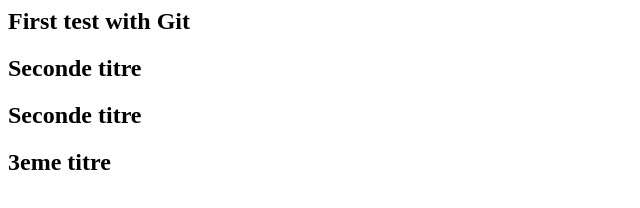
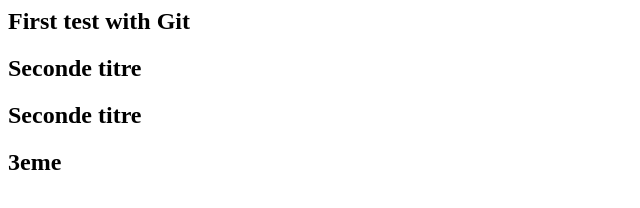
Before and after one commit to AbdelkaderS/projet, a plain HTML site: page index.html in a window 1280 px wide. Shown: the full height of the page, 0-640 px from the left. Drawn offline with Linux system fonts and the light colour scheme.

Commit message:
commit 2

```diff
--- a/index.html
+++ b/index.html
@@ -4,6 +4,6 @@
 <h2> Seconde titre </h2>
 <h2> Seconde titre </h2>
 
-<h2> 3eme titre </h2>
+<h2> 3eme  </h2>
 </body>
 </html>
```
